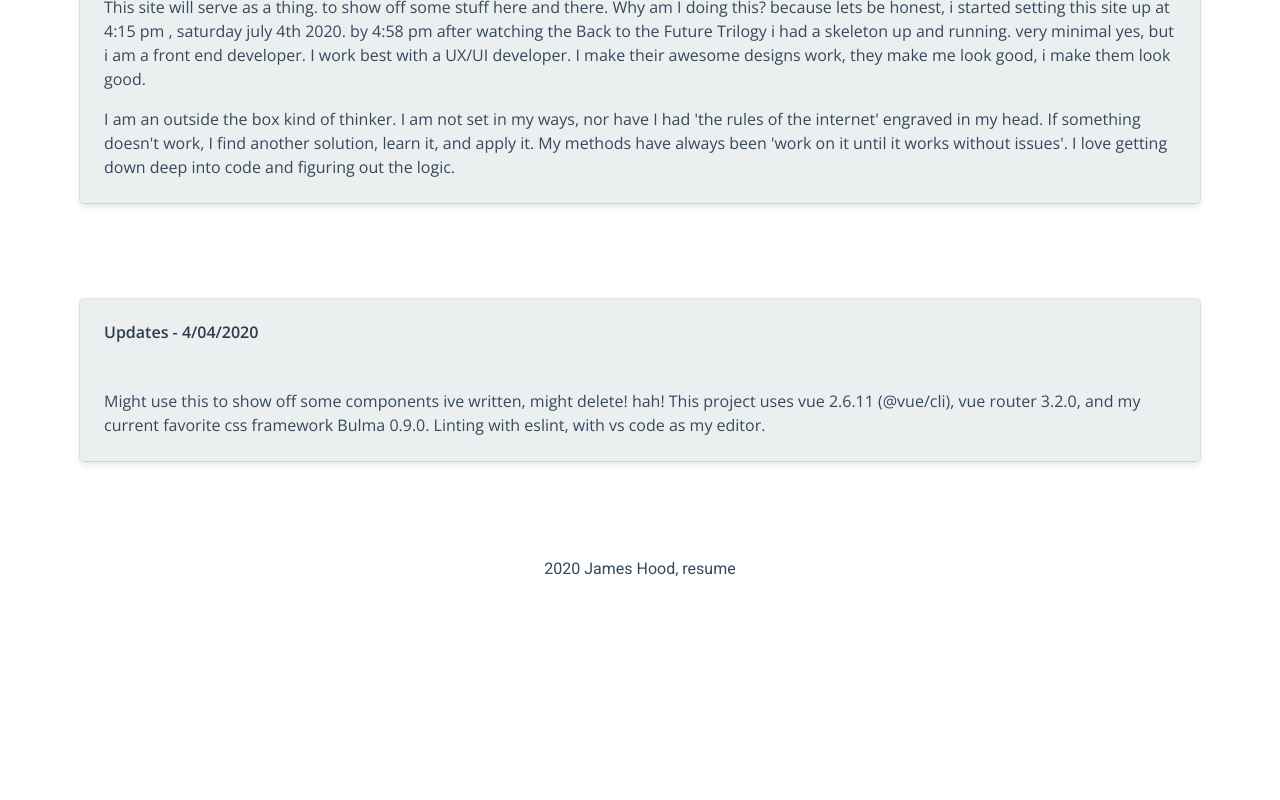
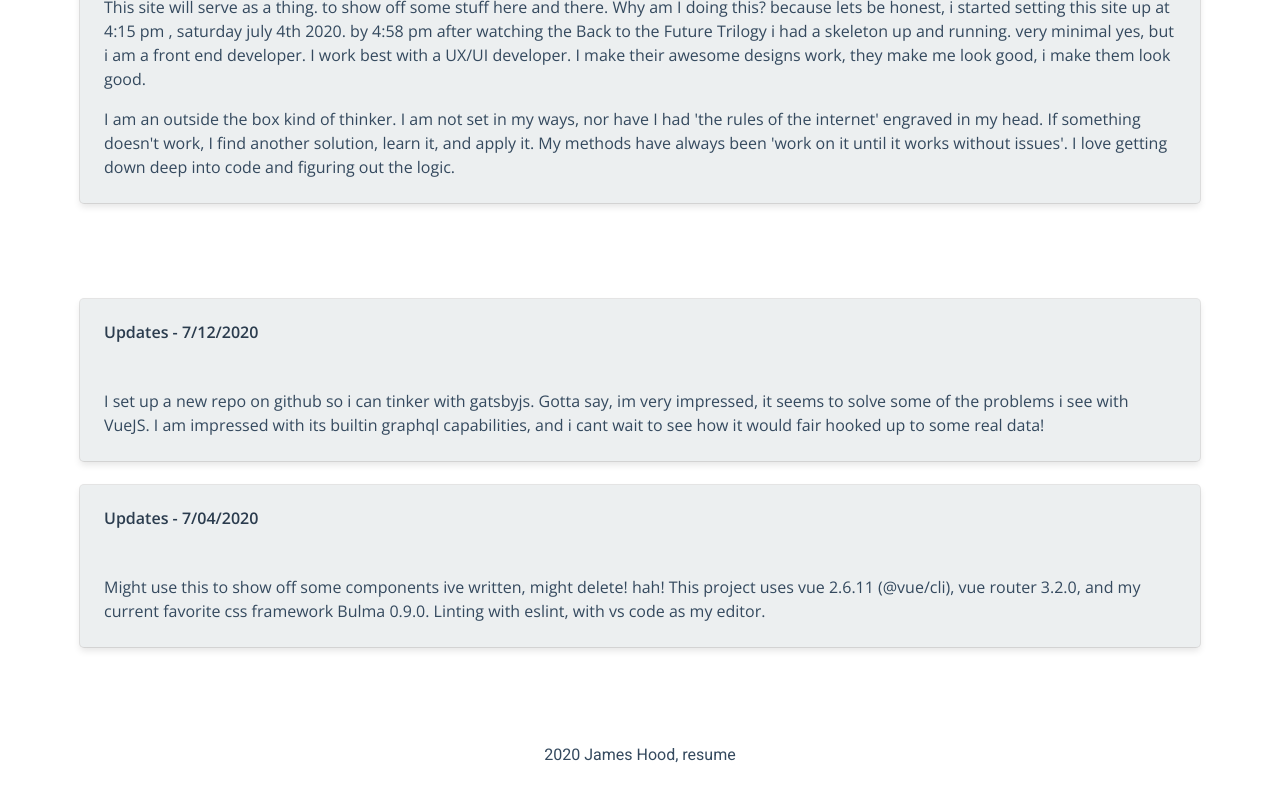
Before and after one commit to jameshood118/projects, a Vue app: page / in a window 1280 px wide. Shown: the part 472-1272 px from the top of the page. Before the commit the page ends 1101 px from the top, so only its background shows below. Built offline with nearby package versions, Linux system fonts and the light colour scheme.

Commit message:
updatee main

```diff
--- a/src/views/Home.vue
+++ b/src/views/Home.vue
@@ -34,7 +34,9 @@
       </div>
     </section>
     <section class="section">
-      <div class="card" v-for="items in home" :key="items.title">
+      <div class="columns is-multiline">
+        <div class="column is-12" v-for="items in home" :key="items.title">
+          <div class="card">
             <div class="card-content">
               <p class="title is-6">
                 {{ items.title }} -
@@ -43,6 +45,8 @@
             </div>
             <div class="card-content">
               <div class="content" v-html="items.message"></div>
+            </div>
+          </div>
         </div>
       </div>
     </section>
@@ -58,7 +62,13 @@ export default {
       home: [
         {
           title: 'Updates',
-          date: '4/04/2020',
+          date: '7/12/2020',
+          message:
+            'I set up a new repo on github so i can tinker with gatsbyjs. Gotta say, im very impressed, it seems to solve some of the problems i see with VueJS. I am impressed with its builtin graphql capabilities, and i cant wait to see how it would fair hooked up to some real data!'
+        },
+        {
+          title: 'Updates',
+          date: '7/04/2020',
           message:
             'Might use this to show off some components ive written, might delete! hah! This project uses vue 2.6.11 (@vue/cli), vue router 3.2.0, and my current favorite css framework Bulma 0.9.0. Linting with eslint, with vs code as my editor.'
         }
```
Lines whose indentation alone changed are shown as unchanged.
